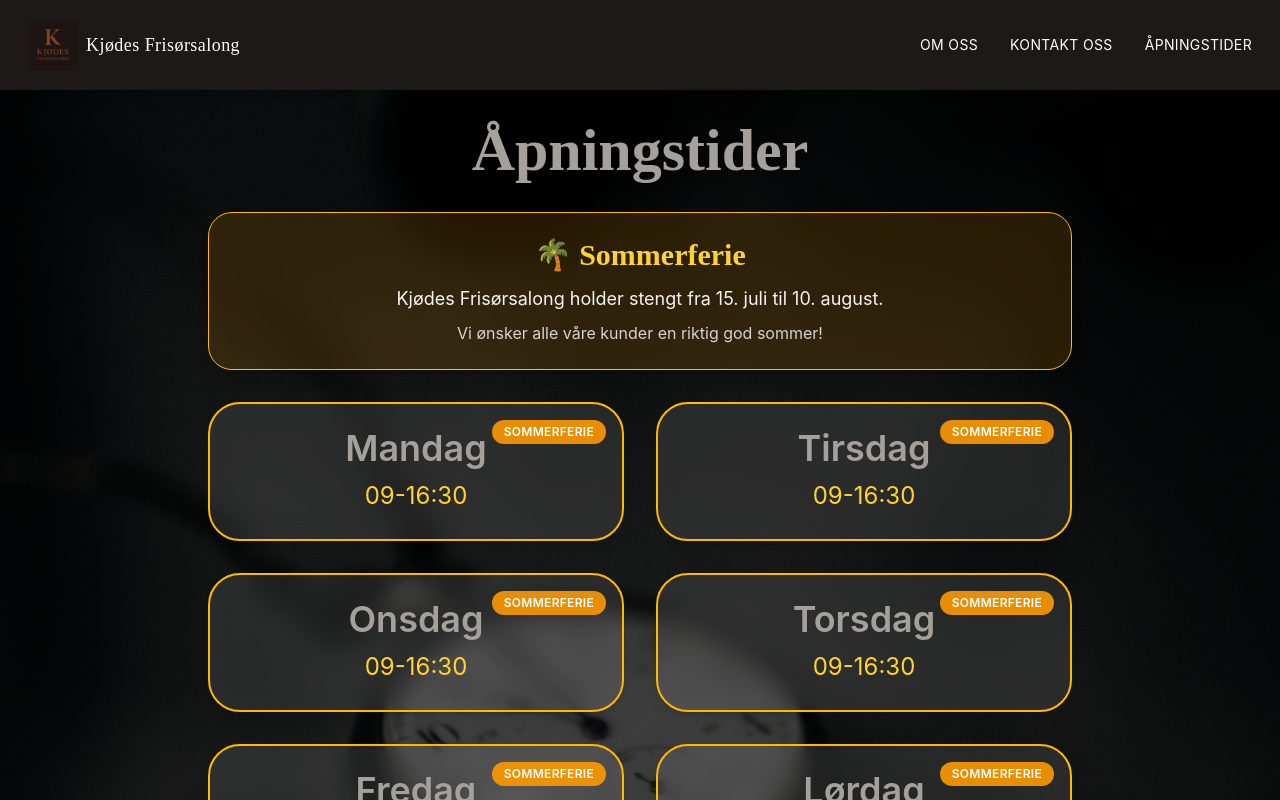
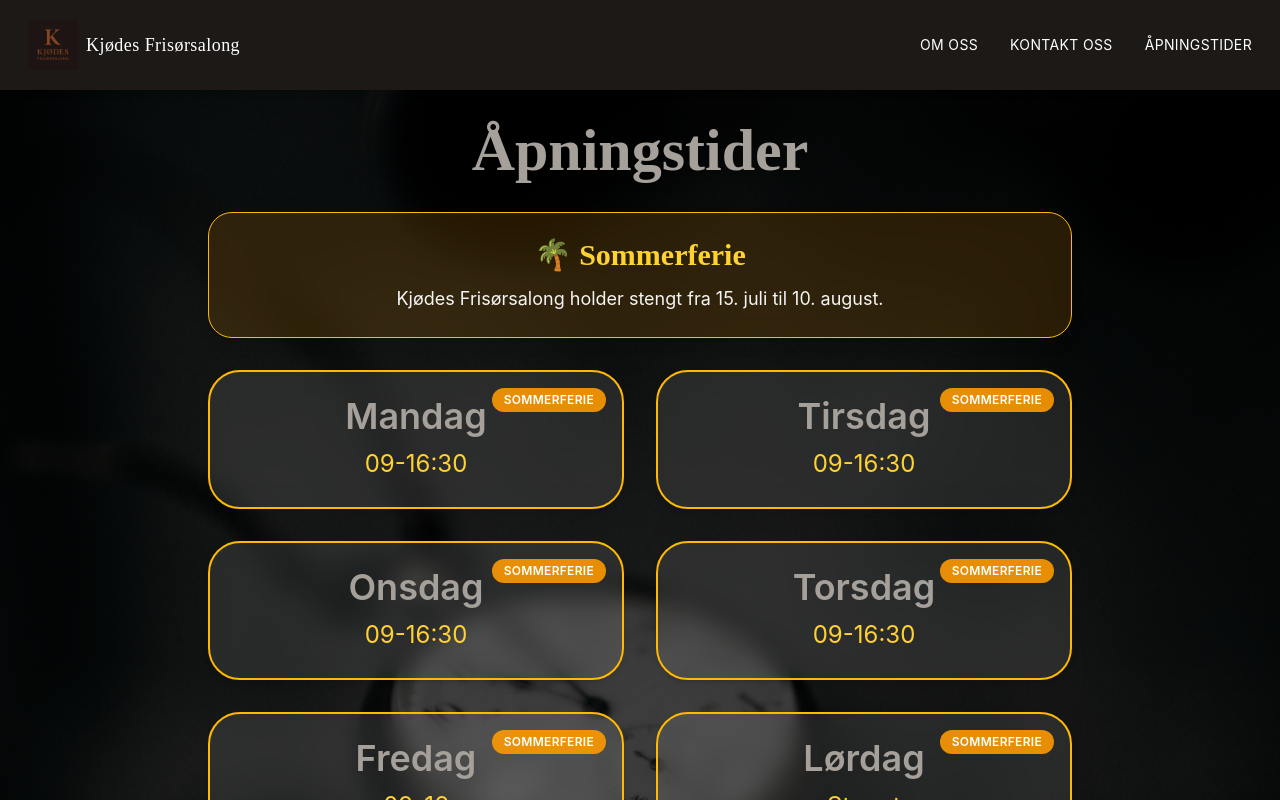
Before and after one commit to Reketino/Kjodes-Frisor, a Next.js app: page /apning in a window 1280 px wide. Shown: the top 800 px of the page. Built offline with nearby package versions, Linux system fonts and the light colour scheme.

Commit message:
refactor: span w / activeperiod.name

```diff
--- a/src/app/apning/page.js
+++ b/src/app/apning/page.js
@@ -105,10 +105,6 @@ export default function AapningPage() {
             <p className="mt-3 text-lg text-stone-100">
               {activePeriod.message}
             </p>
-
-            <p className="mt-2 text-stone-300">
-              Vi ønsker alle våre kunder en riktig god sommer!
-            </p>
           </div>
         )}
         <ul className="max-w-4xl mx-auto grid sm:grid-cols-2 gap-8">
@@ -172,7 +168,7 @@ export default function AapningPage() {
                     text-white
                     "
                     >
-                      Sommerferie
+                      {activePeriod.name}
                     </span>
                   ) : (
                   isToday && (
```
